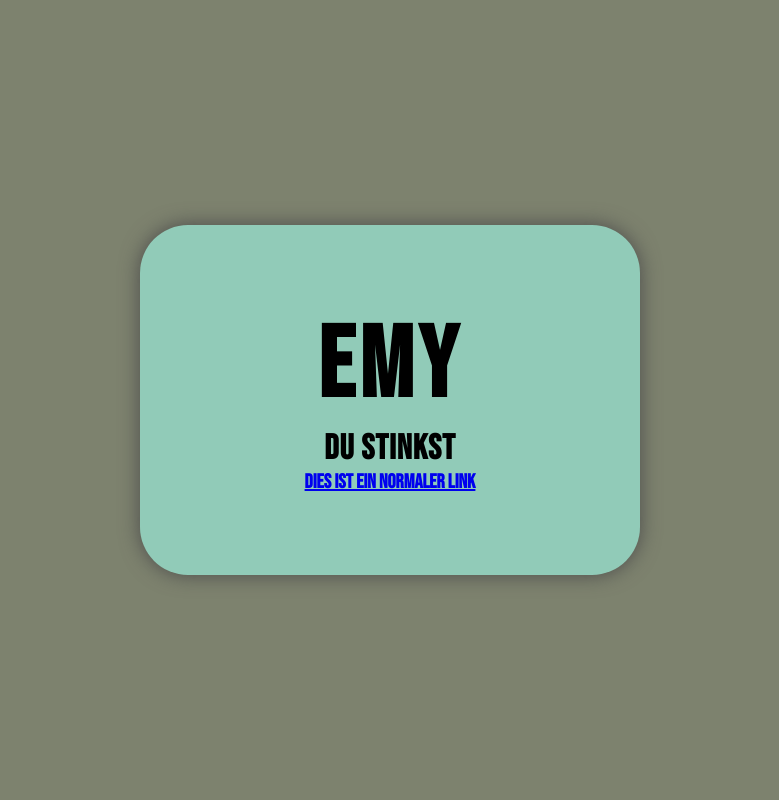
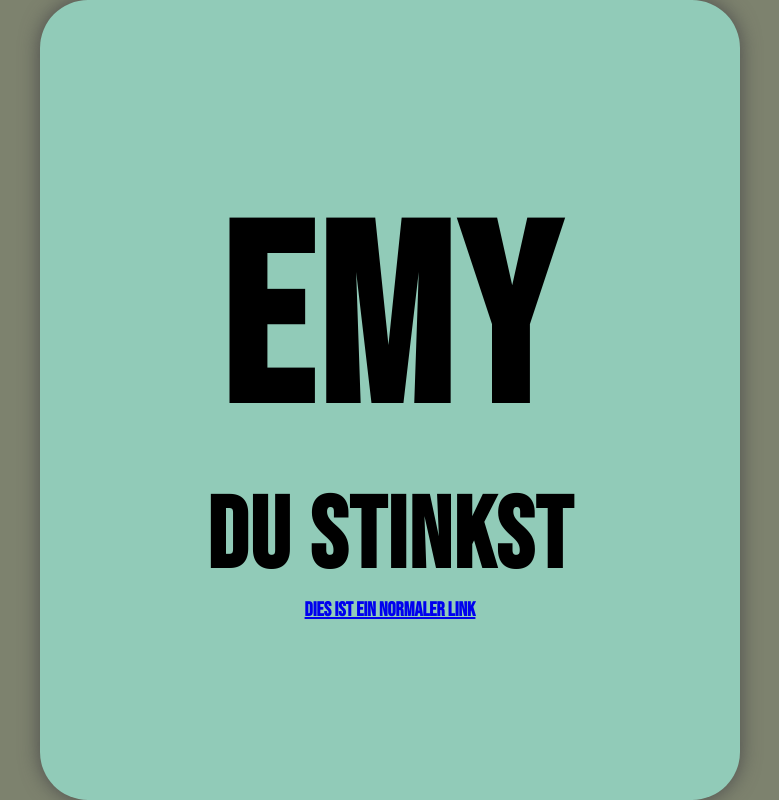
Before and after one commit to coatbat13/emy, a plain HTML site: page index.html in a window 1280 px wide. Shown: the whole page, without its empty margins (250-1029 px from the left). Drawn offline with Linux system fonts and the light colour scheme.

Commit message:
Update style.css

```diff
--- a/style.css
+++ b/style.css
@@ -1,4 +1,3 @@
-
 
 
 
@@ -15,8 +14,8 @@ body {
 }
 
 .body {
-    width: 500px;
-    height: 350px;
+    width: 700px;
+    height: 900px;
     background-color: rgb(145, 203, 184);
     display: flex;
     justify-content: center;
@@ -30,13 +29,13 @@ body {
 }
 
 .erste {
-    font-size: 100px;
-    letter-spacing: 5px;
+    font-size: 250px;
+    letter-spacing: 6px;
 }
 
 .zweite {
-    letter-spacing: 1px;
-    font-size: 35px;
+    letter-spacing: 2px;
+    font-size: 100px;
 }
 
 .zweite, .erste {
```
